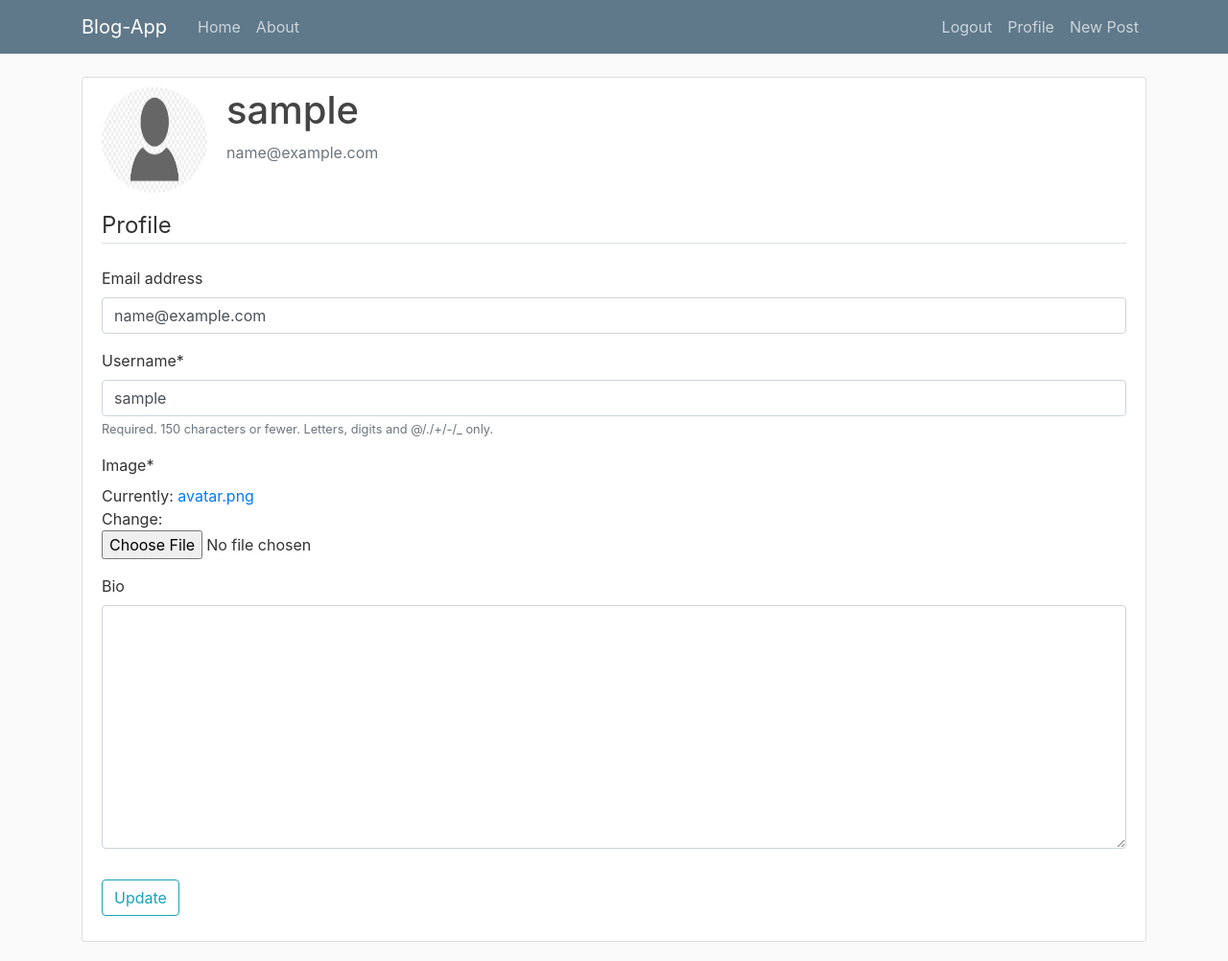
After one commit to yildirimkadir/django-blogApp, a Django app: page /users/profile/ in a window 1280 px wide. The commit adds this page. Shown: the whole page at 96% size. Run offline with Django 4.2, Linux system fonts and the light colour scheme; the visitor is signed in with stand-in values (Sample User, id 1); some libraries are stand-ins or nearby versions.

Commit message:
"updated"

```diff
--- a/main/settings.py
+++ b/main/settings.py
@@ -131,4 +131,4 @@ MEDIA_ROOT = BASE_DIR / "media_root"
 
 DEFAULT_AUTO_FIELD = "django.db.models.BigAutoField"
 
-LOGIN_REDIRECT_URL = "blog:list"
+# LOGIN_REDIRECT_URL = "blog:list"
--- a/templates/navbar.html
+++ b/templates/navbar.html
@@ -15,16 +15,16 @@
                 <div class="navbar-nav">
                     {% if user.is_authenticated %}
                     {% comment %} {% url 'logout' %} {% endcomment %}
-                    <a class="nav-item nav-link" href="{% url 'users:logout' %}">Logout</a>
+                    <a class="nav-item nav-link" href="#">Logout</a>
                     {% comment %} {% url 'profile' %} {% endcomment %}
-                    <a class="nav-item nav-link" href="#">Profile</a>
+                    <a class="nav-item nav-link" href="{% url 'profile' %}">Profile</a>
                     {% comment %} {% url 'blog:create' %} {% endcomment %}
                     <a class="nav-item nav-link" href="{% url 'blog:create' %}">New Post</a>
                     {% else %}
                     {% comment %} {% url 'login' %} {% endcomment %}
-                    <a class="nav-item nav-link" href="{% url 'users:login' %}">Login</a>
+                    <a class="nav-item nav-link" href="#">Login</a>
                     {% comment %} {% url 'register' %} {% endcomment %}
-                    <a class="nav-item nav-link" href="#">Register</a>
+                    <a class="nav-item nav-link" href="{% url 'register' %}">Register</a>
                     {% endif %}
                 </div>
             </div>
--- /dev/null
+++ b/users/forms.py
@@ -0,0 +1,26 @@
+from django import forms
+from django.contrib.auth.models import User
+from django.contrib.auth.forms import UserCreationForm
+from .models import Profile
+
+class RegistrationForm(UserCreationForm):
+    email = forms.EmailField()
+    class Meta:
+        model = User
+        fields=('username','email')
+
+    def clean_email(self):
+        email = self.cleaned_data['email']
+        if User.objects.filter(email=email).exists():
+            raise forms.ValidationError("Please use another Email, that one already taken")
+        return email
+
+class ProfileUpdateForm(forms.ModelForm):
+    class Meta:
+        model = Profile
+        fields = ("image","bio")
+
+class UserUpdateForm(forms.ModelForm):
+    class Meta:
+        model = User
+        fields = ("email", "username")
--- a/users/models.py
+++ b/users/models.py
@@ -2,13 +2,13 @@ from django.db import models
 from django.contrib.auth.models import User
 
 
-def user_directory_path(instance, filename):
-    return 'users/{0}/{1}'.format(instance.user.id, filename)
+def user_profile_path(instance, filename):
+    return 'user/{0}/{1}'.format(instance.user.id, filename)
 
 class Profile(models.Model):
     user = models.OneToOneField(User, on_delete=models.CASCADE)
-    image= models.ImageField(upload_to = user_directory_path, default="avatar.png")
+    image= models.ImageField(upload_to = user_profile_path, default="avatar.png")
     bio = models.TextField(blank=True)
 
     def __str__(self):
-        return self.user
+        return "{} {}".format(self.user, 'Profile')
--- a/users/signals.py
+++ b/users/signals.py
@@ -5,5 +5,5 @@ from .models import Profile
 
 @receiver(post_save, sender=User)
 def create_profile(sender, instance, created, **kwargs):
-        if created:
-            Profile.objects.create(user=instance)
+    if created:
+        Profile.objects.create(user=instance)
--- /dev/null
+++ b/users/templates/users/profile.html
@@ -0,0 +1,24 @@
+{% extends "base.html" %}
+{% load crispy_forms_tags %}
+{% block content %}
+<div class="content-section">
+    <div class="media">
+        <img class="rounded-circle account-img" src="{{ user.profile.image.url }}">
+        <div class="media-body">
+            <h2 class="account-heading">{{ user.username }}</h2>
+            <p class="text-secondary">{{ user.email }}</p>
+        </div>
+    </div>
+    <form action="" method="post" enctype="multipart/form-data">
+        {% csrf_token %}
+        <fieldset class="form-group">
+            <legend class="border-bottom mb-4">Profile</legend>
+            {{ user_form|crispy }}
+            {{ profile_form|crispy }}
+        </fieldset>
+        <div class="form-group">
+            <button class="btn btn-outline-info" type="submit">Update</button>
+        </div>
+    </form>
+</div>
+{% endblock content %}
--- a/users/urls.py
+++ b/users/urls.py
@@ -1,8 +1,11 @@
 from django.urls import path, include
 from django.contrib.auth import views as auth_views
+from .views import register, profile
 
-app_name = "users"
+
+# app_name = "users"
 urlpatterns = [
-    path('accounts/', include('django.contrib.auth.urls')),
-    # path('register/', register, name="register"),
+    # path('login/', auth_views.LoginView.as_view(), name='login' ),
+    path('register/', register, name="register"),
+    path('profile/', profile, name="profile"),
 ]
--- a/users/views.py
+++ b/users/views.py
@@ -1,6 +1,28 @@
-# from django.shortcuts import render
-# from django.contrib.auth import logout
+from django.shortcuts import render, redirect
+from .forms import RegistrationForm, UserUpdateForm, ProfileUpdateForm
 
-# def logout_view(request):
-#     logout(request)
-#     # Redirect to a success page.s
+def register(request):
+    form = RegistrationForm(request.POST or None)
+
+    if form.is_valid():
+        form.save()
+
+    context = {
+        "form": form,
+    }
+    return render(request, "users/register.html", context)
+
+def profile(request):
+    user_form = UserUpdateForm(request.POST or None, instance=request.user)
+    profile_form = ProfileUpdateForm(request.POST or None, request.FILES or None, instance=request.user.profile)
+
+    if user_form.is_valid() and profile_form.is_valid():
+        user_form.save()
+        profile_form.save()
+        return redirect(request.path)
+
+    context = {
+        "user_form": user_form,
+        "profile_form": profile_form,
+    }
+    return render(request, "users/profile.html", context)
```
Also changed, not shown: users/templates/registration/login.html (deleted, +0 -16 lines), users/templates/users/register.html (added, +23 -0 lines), media_root/avatar.png, media_root/user/1/WhatsApp_Image_2022-09-12_at_23.27.43.jpeg (added), users/migrations/0001_initial.py, users/templates/registration/logged_out.html (deleted).
